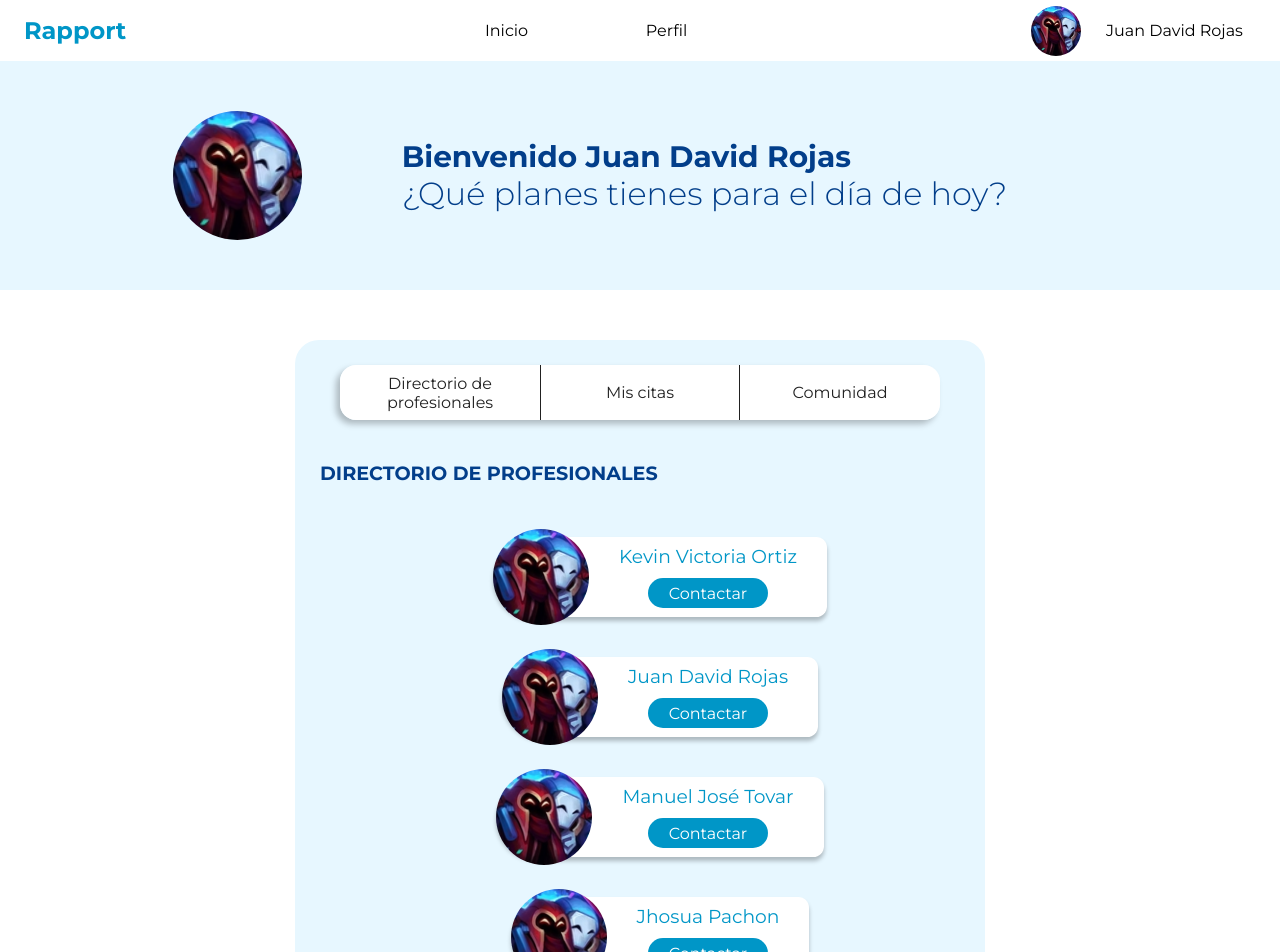
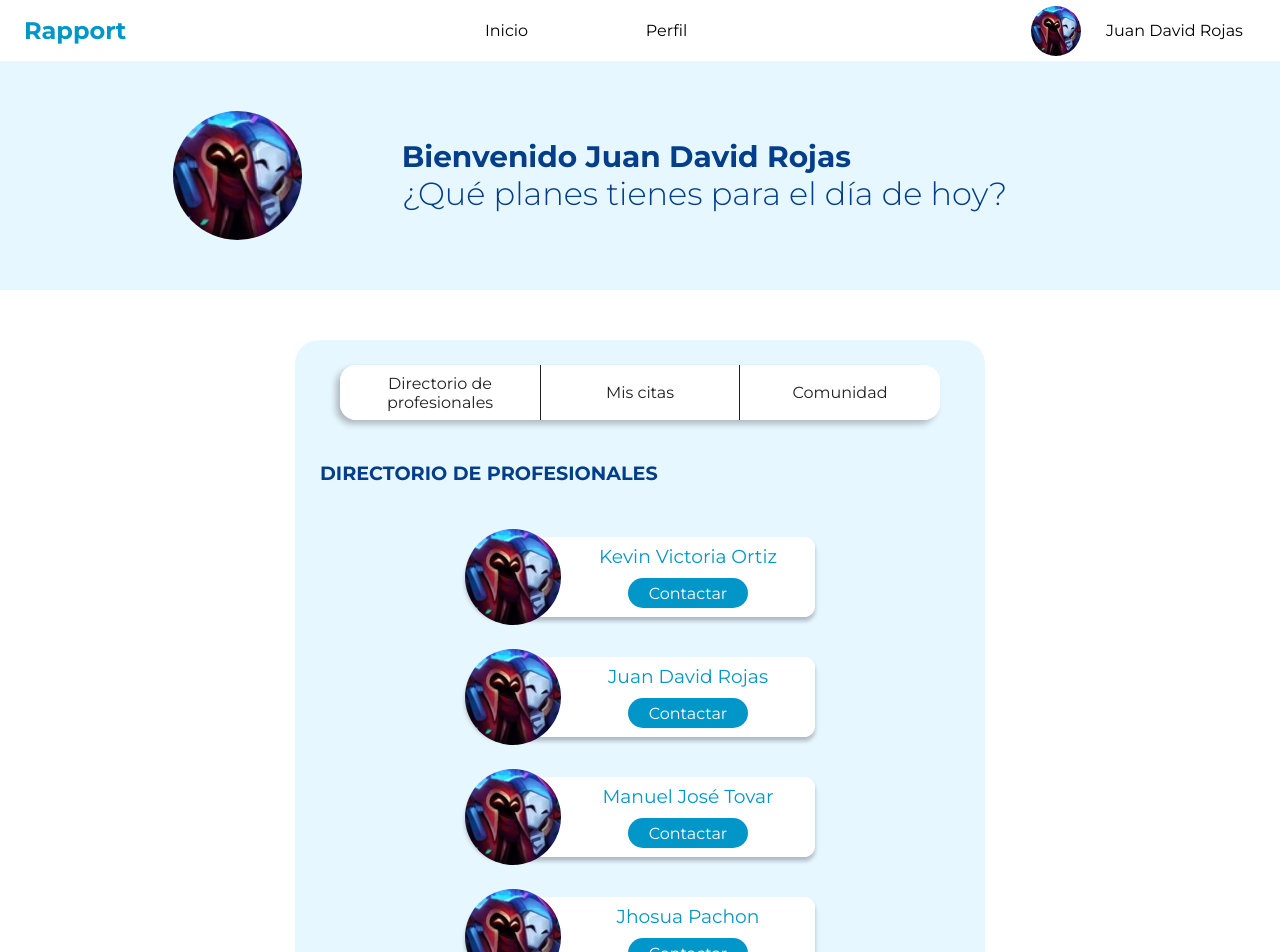
Before and after one commit to Davidr2998/Mental_health, a React (Create React App) app: page /Dashboard in a window 1280 px wide. Shown: the top 952 px of the page. Built offline with nearby package versions, Linux system fonts and the light colour scheme.

Commit message:
Cambios en la interfaz de dashboard

```diff
--- a/src/components/Dashboard/DashboardCard/DashboardCard.css
+++ b/src/components/Dashboard/DashboardCard/DashboardCard.css
@@ -6,6 +6,8 @@
   display: flex;
   align-items: center;
   height: 50px;
+  width: 350px;
+  text-align: center;
   border-top-right-radius: 1rem;
   border-bottom-right-radius: 1rem;
   border-top-left-radius: 60px;
@@ -19,7 +21,7 @@
   display: flex;
   flex-direction: column;
   align-items: center;
-  padding: 0 30px;
+  margin: 0 auto;
 }
 
 .o-dashboard-card img {
--- a/src/components/Dashboard/DashboardCardList/DashboardCardList.css
+++ b/src/components/Dashboard/DashboardCardList/DashboardCardList.css
@@ -3,6 +3,7 @@
   justify-content: center;
   flex-wrap: wrap;
   list-style: none;
+  padding: 0%;
 }
 
 .o-cardlist-container li {
```
